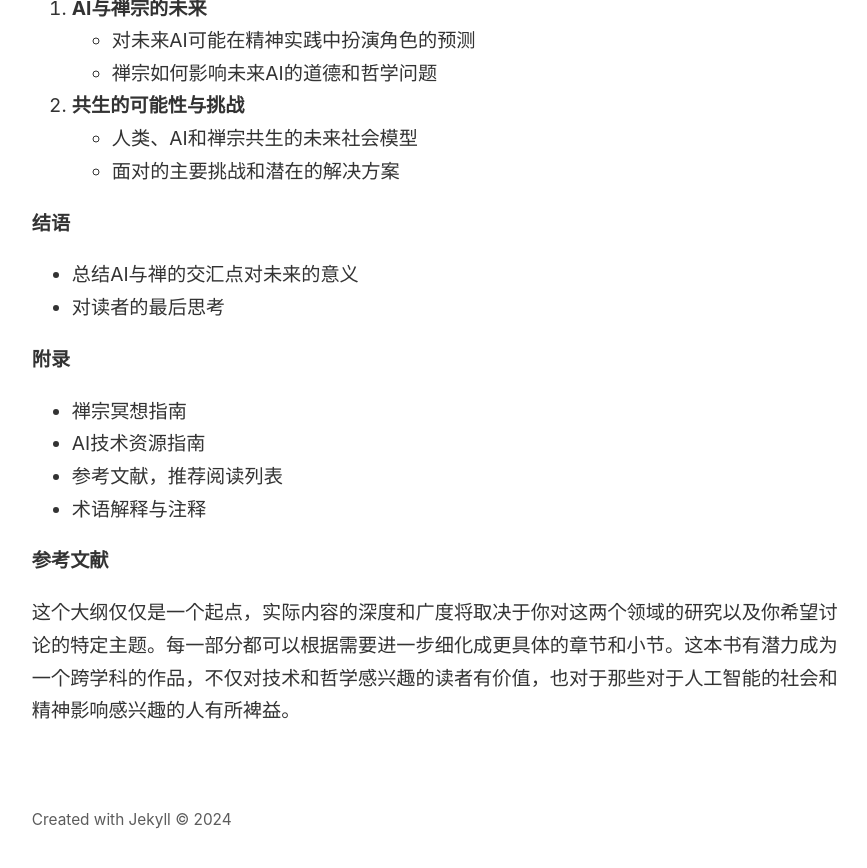
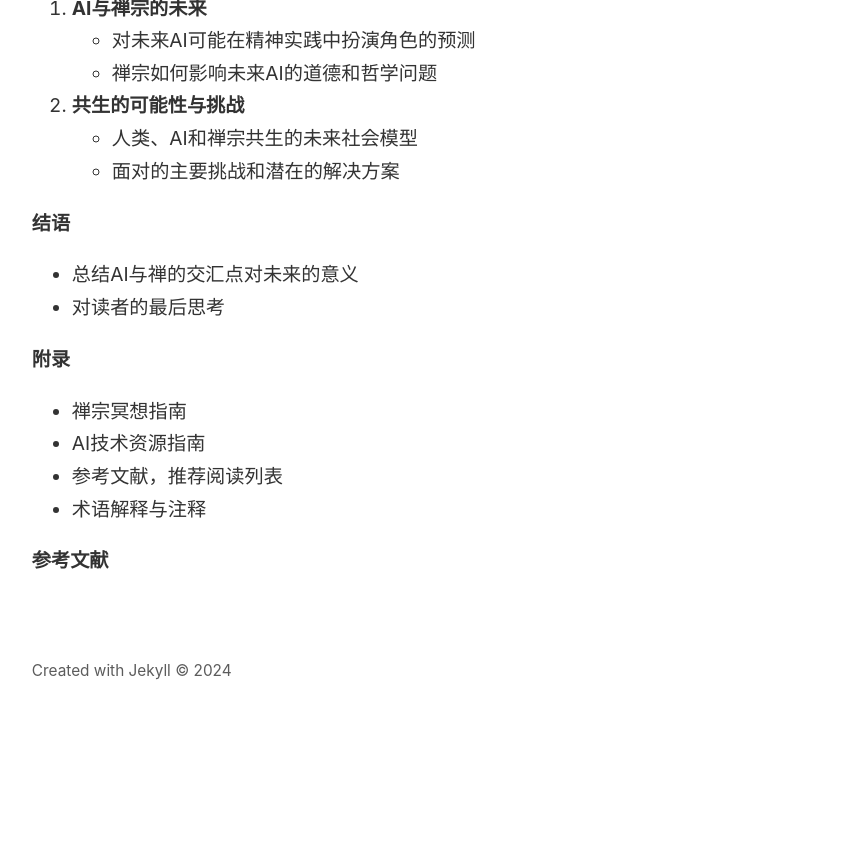
Before and after one commit to bertrandxu/zen, a Jekyll site: the page built from _notes/03 专题 Projects/AI与禅/AI与禅.md, in a window 1280 px wide and 900 px high, scrolled down 1684 px. Shown: the top 868 px of the window, without its empty margins (45-912 px from the left). Built offline with Jekyll 4.4.1, drawn with Linux system fonts in a browser that asks for light colours; after the commit the page ends 2435 px from its top, so only the background shows below that.

Commit message:
Update AI与禅.md

```diff
--- a/_notes/03 专题 Projects/AI与禅/AI与禅.md
+++ b/_notes/03 专题 Projects/AI与禅/AI与禅.md
@@ -71,5 +71,3 @@ tags:
 - 术语解释与注释
 
 **参考文献**
-
-这个大纲仅仅是一个起点，实际内容的深度和广度将取决于你对这两个领域的研究以及你希望讨论的特定主题。每一部分都可以根据需要进一步细化成更具体的章节和小节。这本书有潜力成为一个跨学科的作品，不仅对技术和哲学感兴趣的读者有价值，也对于那些对于人工智能的社会和精神影响感兴趣的人有所裨益。
```
